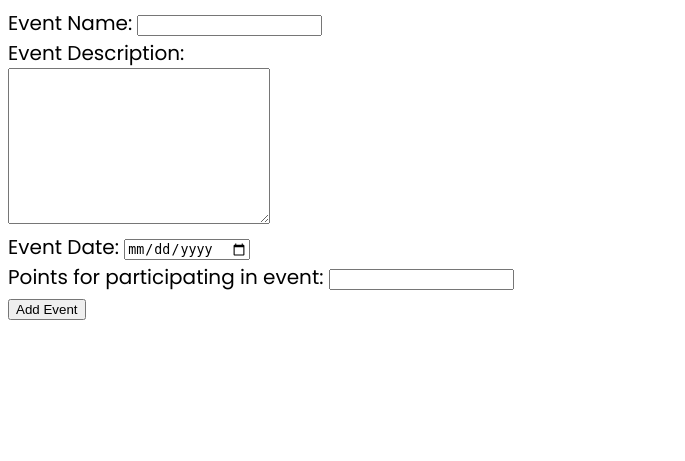
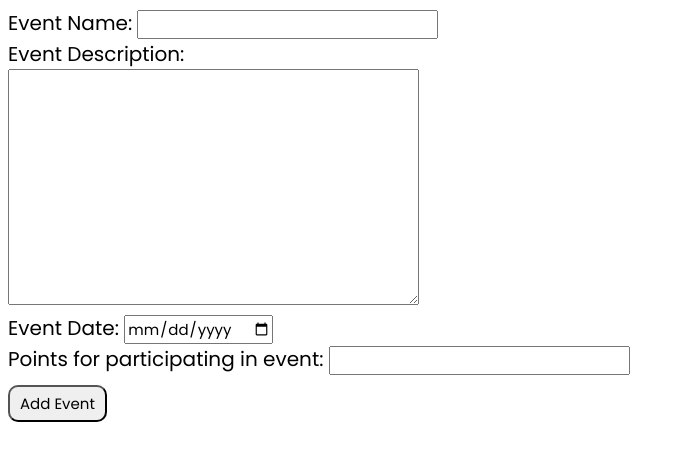
Before and after one commit to MohitSoni11/school-involvement-app, a Flask app: page /add-event in a window 1280 px wide. Shown: the top 461 px of the page, without its empty margins (0-685 px from the left). Run offline with Flask 3, Linux system fonts and the light colour scheme.

Commit message:
Added CSS

```diff
--- /dev/null
+++ b/static/main.css
@@ -0,0 +1,12 @@
+button {
+  font-family: 'Poppins';
+  font-size: 15px;
+  padding: 5px 10px;
+  border-radius: 10px;
+  margin-top: 10px;
+}
+
+select, input, textarea {
+  font-size: 15px;
+  font-family: 'Poppins';
+}
--- a/templates/add-event.html
+++ b/templates/add-event.html
@@ -7,6 +7,7 @@
     <link rel="preconnect" href="https://fonts.googleapis.com">
     <link rel="preconnect" href="https://fonts.gstatic.com" crossorigin>
     <link href="https://fonts.googleapis.com/css2?family=Poppins:ital,wght@0,300;0,400;0,500;0,600;0,700;0,800;0,900;1,200;1,300;1,400;1,500;1,600;1,700;1,800;1,900&family=Roboto&display=swap" rel="stylesheet">
+    <link rel="stylesheet" href="../static/main.css">
     <title>Add Event</title>
   </head>
   <body style="font-family: Poppins; font-size: 20px">
--- a/templates/admin-home.html
+++ b/templates/admin-home.html
@@ -7,6 +7,7 @@
     <link rel="preconnect" href="https://fonts.googleapis.com">
     <link rel="preconnect" href="https://fonts.gstatic.com" crossorigin>
     <link href="https://fonts.googleapis.com/css2?family=Poppins:ital,wght@0,300;0,400;0,500;0,600;0,700;0,800;0,900;1,200;1,300;1,400;1,500;1,600;1,700;1,800;1,900&family=Roboto&display=swap" rel="stylesheet">
+    <link rel="stylesheet" href="../static/main.css">
     <title>Home</title>
   </head>
   <body style="font-family: Poppins; font-size: 20px">
--- a/templates/admin-login.html
+++ b/templates/admin-login.html
@@ -7,6 +7,7 @@
     <link rel="preconnect" href="https://fonts.googleapis.com">
     <link rel="preconnect" href="https://fonts.gstatic.com" crossorigin>
     <link href="https://fonts.googleapis.com/css2?family=Poppins:ital,wght@0,300;0,400;0,500;0,600;0,700;0,800;0,900;1,200;1,300;1,400;1,500;1,600;1,700;1,800;1,900&family=Roboto&display=swap" rel="stylesheet">
+    <link rel="stylesheet" href="../static/main.css">
     <title>Login</title>
 
     <!-- Importing Inter Font -->
--- a/templates/admin-signup.html
+++ b/templates/admin-signup.html
@@ -7,6 +7,7 @@
     <link rel="preconnect" href="https://fonts.googleapis.com">
     <link rel="preconnect" href="https://fonts.gstatic.com" crossorigin>
     <link href="https://fonts.googleapis.com/css2?family=Poppins:ital,wght@0,300;0,400;0,500;0,600;0,700;0,800;0,900;1,200;1,300;1,400;1,500;1,600;1,700;1,800;1,900&family=Roboto&display=swap" rel="stylesheet">
+    <link rel="stylesheet" href="../static/main.css">
     <title>Sign Up</title>
 
     <!-- Importing Inter Font -->
--- a/templates/all-events.html
+++ b/templates/all-events.html
@@ -7,6 +7,7 @@
     <link rel="preconnect" href="https://fonts.googleapis.com">
     <link rel="preconnect" href="https://fonts.gstatic.com" crossorigin>
     <link href="https://fonts.googleapis.com/css2?family=Poppins:ital,wght@0,300;0,400;0,500;0,600;0,700;0,800;0,900;1,200;1,300;1,400;1,500;1,600;1,700;1,800;1,900&family=Roboto&display=swap" rel="stylesheet">
+    <link rel="stylesheet" href="../static/main.css">
     <title>All Events</title>
   </head>
   <body style="font-family: Poppins; font-size: 20px">
--- a/templates/change-prizes.html
+++ b/templates/change-prizes.html
@@ -7,6 +7,7 @@
     <link rel="preconnect" href="https://fonts.googleapis.com">
     <link rel="preconnect" href="https://fonts.gstatic.com" crossorigin>
     <link href="https://fonts.googleapis.com/css2?family=Poppins:ital,wght@0,300;0,400;0,500;0,600;0,700;0,800;0,900;1,200;1,300;1,400;1,500;1,600;1,700;1,800;1,900&family=Roboto&display=swap" rel="stylesheet">
+    <link rel="stylesheet" href="../static/main.css">
     <title>Change Prizes</title>
   </head>
   <body style="font-family: Poppins; font-size: 20px">
--- a/templates/grade-leaderboard.html
+++ b/templates/grade-leaderboard.html
@@ -7,6 +7,7 @@
     <link rel="preconnect" href="https://fonts.googleapis.com">
     <link rel="preconnect" href="https://fonts.gstatic.com" crossorigin>
     <link href="https://fonts.googleapis.com/css2?family=Poppins:ital,wght@0,300;0,400;0,500;0,600;0,700;0,800;0,900;1,200;1,300;1,400;1,500;1,600;1,700;1,800;1,900&family=Roboto&display=swap" rel="stylesheet">
+    <link rel="stylesheet" href="../static/main.css">
     <title>Grade Leaderboard</title>
   </head>
   <body style="font-family: Poppins; font-size: 20px">
--- a/templates/intro.html
+++ b/templates/intro.html
@@ -7,6 +7,7 @@
     <title>Student Involvement App</title>
     <link rel="preconnect" href="https://fonts.googleapis.com">
     <link rel="preconnect" href="https://fonts.gstatic.com" crossorigin>
+    <link rel="stylesheet" href="../static/main.css">
     <link href="https://fonts.googleapis.com/css2?family=Poppins:ital,wght@0,300;0,400;0,500;0,600;0,700;0,800;0,900;1,200;1,300;1,400;1,500;1,600;1,700;1,800;1,900&family=Roboto&display=swap" rel="stylesheet">
   </head>
   <body style="font-family: Poppins; font-size: 20px">
--- a/templates/past-events.html
+++ b/templates/past-events.html
@@ -7,6 +7,7 @@
     <link rel="preconnect" href="https://fonts.googleapis.com">
     <link rel="preconnect" href="https://fonts.gstatic.com" crossorigin>
     <link href="https://fonts.googleapis.com/css2?family=Poppins:ital,wght@0,300;0,400;0,500;0,600;0,700;0,800;0,900;1,200;1,300;1,400;1,500;1,600;1,700;1,800;1,900&family=Roboto&display=swap" rel="stylesheet">
+    <link rel="stylesheet" href="../static/main.css">
     <title>Past Events</title>
   </head>
   <body style="font-family: Poppins; font-size: 20px">
--- a/templates/prizes.html
+++ b/templates/prizes.html
@@ -7,6 +7,7 @@
     <link rel="preconnect" href="https://fonts.googleapis.com">
     <link rel="preconnect" href="https://fonts.gstatic.com" crossorigin>
     <link href="https://fonts.googleapis.com/css2?family=Poppins:ital,wght@0,300;0,400;0,500;0,600;0,700;0,800;0,900;1,200;1,300;1,400;1,500;1,600;1,700;1,800;1,900&family=Roboto&display=swap" rel="stylesheet">
+    <link rel="stylesheet" href="../static/main.css">
     <title>Prizes</title>
   </head>
   <body style="font-family: Poppins; font-size: 20px">
@@ -15,7 +16,7 @@
     {% for prize in prizes %}
       <hr>
       <h2>{{prize['prize']}}</h2>
-      <h3>Points: {{prize['points']}}</h3>
+      <h3>Minimum Points: {{prize['points']}}</h3>
     {% endfor %}
   </body>
 </html>
--- a/templates/quarter-winner.html
+++ b/templates/quarter-winner.html
@@ -8,6 +8,7 @@
     <link rel="preconnect" href="https://fonts.googleapis.com">
     <link rel="preconnect" href="https://fonts.gstatic.com" crossorigin>
     <link href="https://fonts.googleapis.com/css2?family=Poppins:ital,wght@0,300;0,400;0,500;0,600;0,700;0,800;0,900;1,200;1,300;1,400;1,500;1,600;1,700;1,800;1,900&family=Roboto&display=swap" rel="stylesheet">
+    <link rel="stylesheet" href="../static/main.css">
   </head>
   <body style="font-family: Poppins; font-size: 20px">
     <h1>Current Quarter's Winners</h1>
--- a/templates/report.html
+++ b/templates/report.html
@@ -7,6 +7,7 @@
     <link rel="preconnect" href="https://fonts.googleapis.com">
     <link rel="preconnect" href="https://fonts.gstatic.com" crossorigin>
     <link href="https://fonts.googleapis.com/css2?family=Poppins:ital,wght@0,300;0,400;0,500;0,600;0,700;0,800;0,900;1,200;1,300;1,400;1,500;1,600;1,700;1,800;1,900&family=Roboto&display=swap" rel="stylesheet">
+    <link rel="stylesheet" href="../static/main.css">
     <title>Quarterly Report</title>
   </head>
   <body style="font-family: Poppins; font-size: 20px">
--- a/templates/student-home.html
+++ b/templates/student-home.html
@@ -7,6 +7,7 @@
     <link rel="preconnect" href="https://fonts.googleapis.com">
     <link rel="preconnect" href="https://fonts.gstatic.com" crossorigin>
     <link href="https://fonts.googleapis.com/css2?family=Poppins:ital,wght@0,300;0,400;0,500;0,600;0,700;0,800;0,900;1,200;1,300;1,400;1,500;1,600;1,700;1,800;1,900&family=Roboto&display=swap" rel="stylesheet">
+    <link rel="stylesheet" href="../static/main.css">
     <title>Home</title>
   </head>
   <body style="font-family: Poppins; font-size: 20px">
--- a/templates/student-leaderboard.html
+++ b/templates/student-leaderboard.html
@@ -7,6 +7,7 @@
     <link rel="preconnect" href="https://fonts.googleapis.com">
     <link rel="preconnect" href="https://fonts.gstatic.com" crossorigin>
     <link href="https://fonts.googleapis.com/css2?family=Poppins:ital,wght@0,300;0,400;0,500;0,600;0,700;0,800;0,900;1,200;1,300;1,400;1,500;1,600;1,700;1,800;1,900&family=Roboto&display=swap" rel="stylesheet">
+    <link rel="stylesheet" href="../static/main.css">
     <title>Student Leaderboard</title>
   </head>
   <body style="font-family: Poppins; font-size: 20px">
--- a/templates/student-login.html
+++ b/templates/student-login.html
@@ -8,6 +8,7 @@
     <link rel="preconnect" href="https://fonts.gstatic.com" crossorigin>
     <link href="https://fonts.googleapis.com/css2?family=Poppins:ital,wght@0,300;0,400;0,500;0,600;0,700;0,800;0,900;1,200;1,300;1,400;1,500;1,600;1,700;1,800;1,900&family=Roboto&display=swap" rel="stylesheet">
     <title>Login</title>
+    <link rel="stylesheet" href="../static/main.css">
 
     <!-- Importing Inter Font -->
     <link rel="stylesheet" href="https://rsms.me/inter/inter.css">
--- a/templates/student-signup.html
+++ b/templates/student-signup.html
@@ -8,6 +8,7 @@
     <link rel="preconnect" href="https://fonts.gstatic.com" crossorigin>
     <link href="https://fonts.googleapis.com/css2?family=Poppins:ital,wght@0,300;0,400;0,500;0,600;0,700;0,800;0,900;1,200;1,300;1,400;1,500;1,600;1,700;1,800;1,900&family=Roboto&display=swap" rel="stylesheet">
     <title>Sign Up</title>
+    <link rel="stylesheet" href="../static/main.css">
 
     <!-- Importing Inter Font -->
     <link rel="stylesheet" href="https://rsms.me/inter/inter.css">
--- a/templates/upcoming-events.html
+++ b/templates/upcoming-events.html
@@ -7,6 +7,7 @@
     <link rel="preconnect" href="https://fonts.googleapis.com">
     <link rel="preconnect" href="https://fonts.gstatic.com" crossorigin>
     <link href="https://fonts.googleapis.com/css2?family=Poppins:ital,wght@0,300;0,400;0,500;0,600;0,700;0,800;0,900;1,200;1,300;1,400;1,500;1,600;1,700;1,800;1,900&family=Roboto&display=swap" rel="stylesheet">
+    <link rel="stylesheet" href="../static/main.css">
     <title>Upcoming Events</title>
   </head>
   <body style="font-family: Poppins; font-size: 20px">
```
